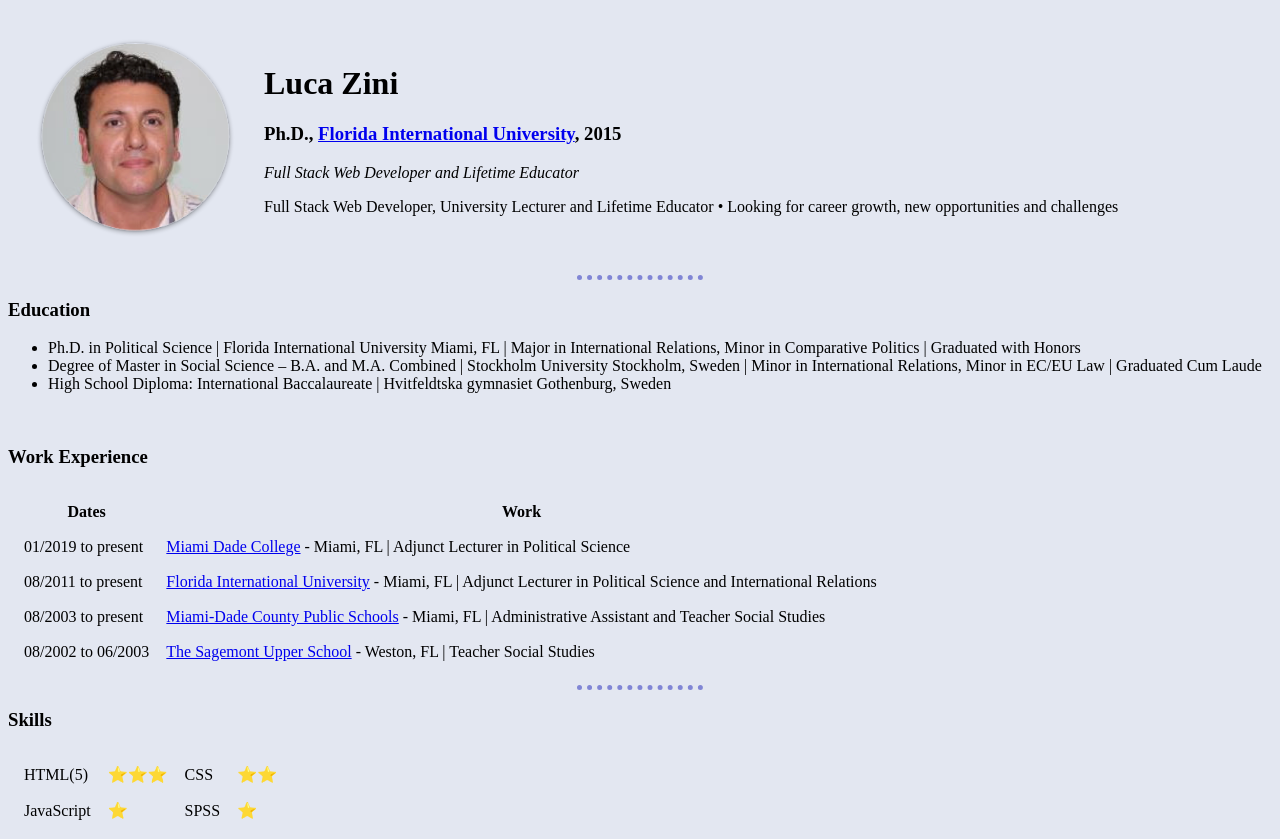
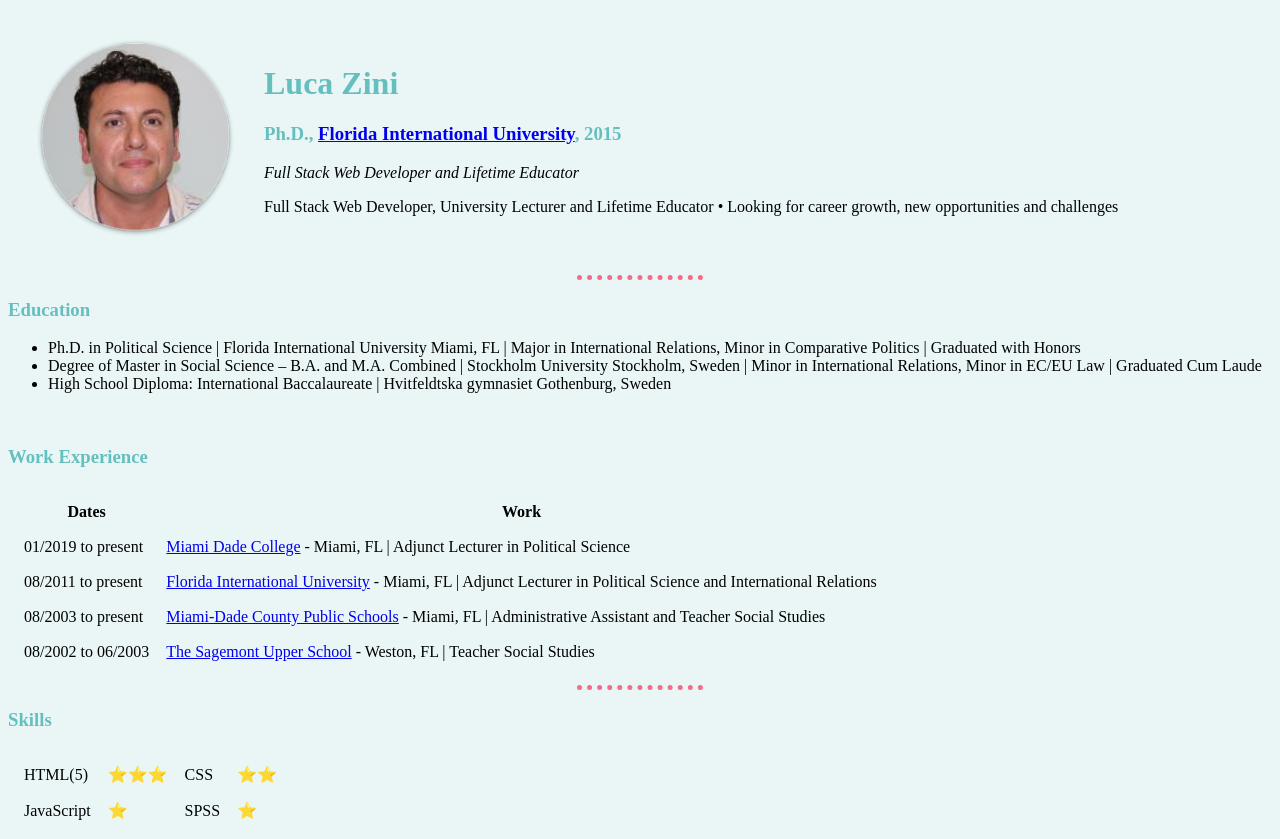
Before and after one commit to lzini/resume, a plain HTML site: page index.html in a window 1280 px wide. Shown: the top 839 px of the page. Drawn offline with Linux system fonts and the light colour scheme.

Commit message:
Add files via upload

```diff
--- a/css/styles.css
+++ b/css/styles.css
@@ -1,11 +1,24 @@
   body {
-    background-color: #e3e7f1;
+    background-color: #eaf6f6;
   }
 
   hr {
     border-width: 5px;
-    border-color: #8186d5;
+    border-color: #f76b8a;
     border-style: none;
     border-top-style: dotted;
     width: 10%;
   }
+
+  h1 {
+    color: #66bfbf;
+  }
+
+  h3 {
+    color: #66bfbf;
+  }
+
+  @font-face {
+    font-family: 'Work Sans', sans-serif;
+    src: url('https://fonts.googleapis.com/css?family=Work+Sans');
+  }
```
